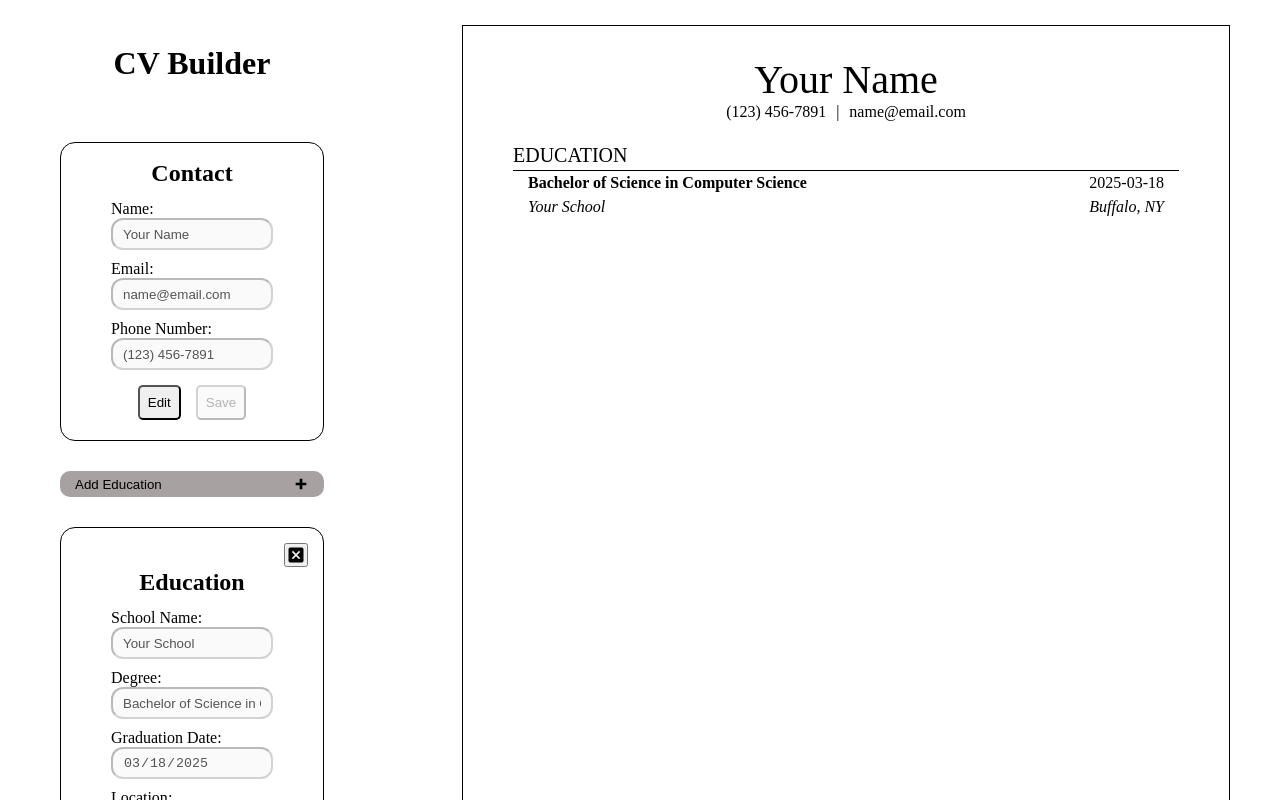
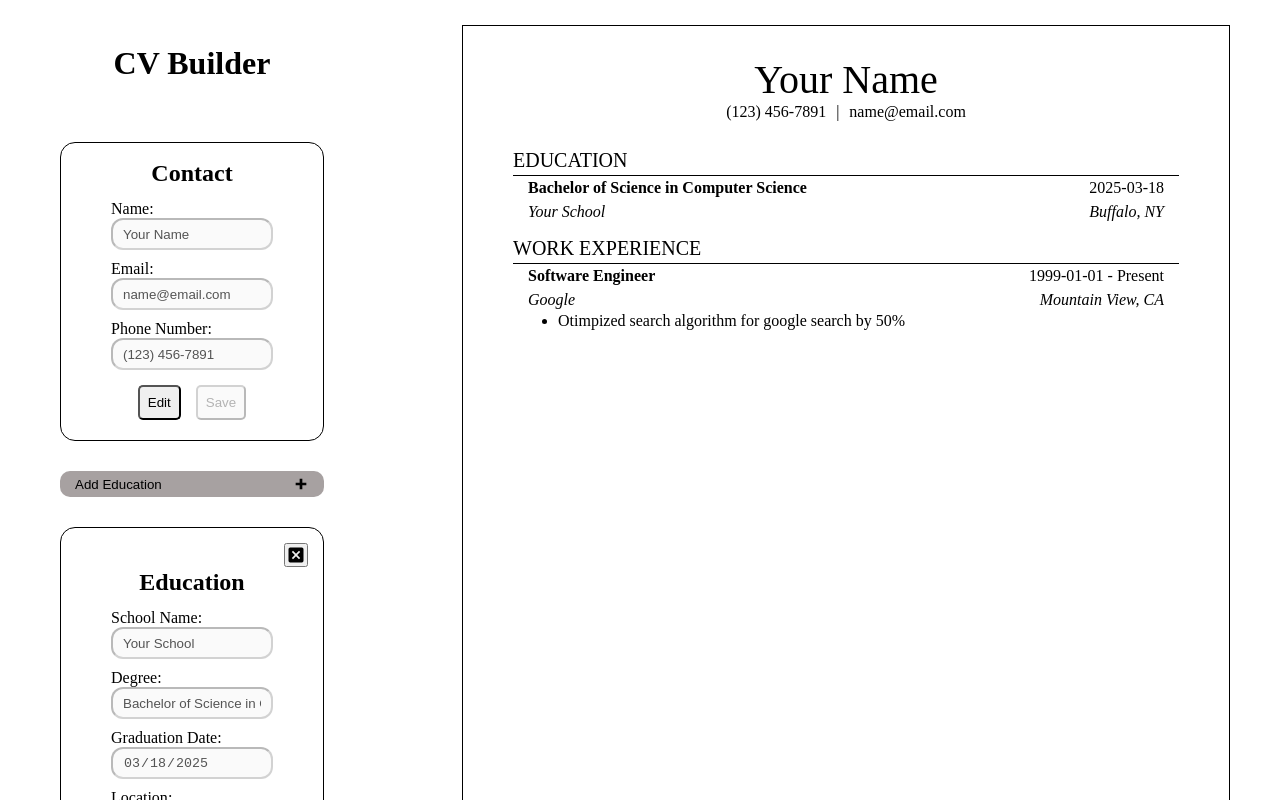
Before and after one commit to dfitch96/cv-app, a React (Vite) app: page / in a window 1280 px wide. Shown: the top 800 px of the page. Built offline with nearby package versions, Linux system fonts and the light colour scheme.

Commit message:
finished functionality for copying state from work experience forms to CV

```diff
--- a/src/App.jsx
+++ b/src/App.jsx
@@ -4,8 +4,9 @@ import Header from './components/Header';
 import ContactCard from './components/ContactCard';
 import EducationCard from './components/EducationCard';
 import WorkExperienceCard from './components/WorkExperienceCard';
-import CVHeader from './components/CVHeader';
+import CV_Header from './components/CV_Header';
 import CV_Education from './components/CV_Education';
+import CV_WorkExperience from './components/CV_WorkExperience';
 import AddButton from './components/AddButton';
 
 
@@ -120,6 +121,7 @@ function App() {
     const id = e.target.dataset.id;
     const newFormData = workExperienceFormData.filter(form => form.id !== id ? form : null);
     setWorkExperienceFormData([...newFormData]);
+    setWorkExperienceCVData([...newFormData])
   }
 
   function handleAddWorkDutyOnClick(e){
@@ -151,12 +153,13 @@ function App() {
         })}
         <AddButton text="Work Experience" handler={handleAddWorkExperienceOnClick} />
         {workExperienceFormData.map(form => {
-          return <WorkExperienceCard key={form.id} formData={form} handleInputOnChange={handleWorkExperienceOnChange} handleAddDutyOnClick={handleAddWorkDutyOnClick} handleDutyOnChange={handleWorkDutyOnChange} handleDelete={handleDeleteWorkExperienceOnClick}/>
+          return <WorkExperienceCard key={form.id} formData={form} handleInputOnChange={handleWorkExperienceOnChange} handleAddDutyOnClick={handleAddWorkDutyOnClick} handleDutyOnChange={handleWorkDutyOnChange} handleDelete={handleDeleteWorkExperienceOnClick} setCVData={setWorkExperienceCVData} CVData={workExperienceCVData}/>
         })}
       </div>
       <div className="cv-container">
-        <CVHeader formData={contactCVData}/>
+        <CV_Header formData={contactCVData}/>
         <CV_Education formData={educationCVData} />
+        <CV_WorkExperience formData={workExperienceCVData}/>
       </div>
     </div>
   )
--- a/src/components/CVHeader.jsx
+++ b/src/components/CV_Header.jsx
@@ -2,7 +2,7 @@ import '../styles/CvStyles.css'
 
 
 
-export default function CVHeader({formData}){
+export default function CV_Header({formData}){
 
   return(
     <div id='cv-header'>
--- /dev/null
+++ b/src/components/CV_WorkExperience.jsx
@@ -0,0 +1,38 @@
+
+
+
+
+export default function CV_WorkExperience({formData}){
+
+
+  return (
+    <div className="cv-template-container">
+      <div className="cv-template-header">
+        WORK EXPERIENCE
+      </div>
+
+      {formData.map(form => {
+        return (
+          <div key={form.id}>
+            <div className="cv-template-info">
+              <b>{form.jobTitle}</b>
+              <div>
+                {form.startDate}
+                {' - '}
+                {form.currentlyEmployed ? 'Present' : form.endDate}
+              </div>
+            </div>
+            <div className="cv-template-info">
+              <i>{form.company}</i>
+              <i>{form.location}</i>
+            </div>
+            <ul className="cv-template-ul">
+              {form.duties.map(duty => <li key={duty.id}>{duty.text}</li>)}
+            </ul>
+          </div>
+        );
+      })}
+
+    </div>
+  )
+}
--- a/src/components/EducationCard.jsx
+++ b/src/components/EducationCard.jsx
@@ -27,6 +27,7 @@ export default function EducationCard({formData, handleInputOnChange, setCVData,
       ]);
     }
 
+
   }
 
 
--- a/src/components/WorkExperienceCard.jsx
+++ b/src/components/WorkExperienceCard.jsx
@@ -4,7 +4,7 @@ import DeleteButton from "./DeleteButton";
 import { Input, Checkbox, TextArea } from "./Input";
 import {Button, ButtonGroup} from "./ButtonGroup";
 
-export default function WorkExperienceCard({formData, handleInputOnChange, handleAddDutyOnClick, handleDutyOnChange, handleDelete}){
+export default function WorkExperienceCard({formData, handleInputOnChange, handleAddDutyOnClick, handleDutyOnChange, handleDelete, setCVData, CVData}){
 
    const [isDisabled, setIsDisabled] = useState(true);
 
@@ -15,6 +15,18 @@ export default function WorkExperienceCard({formData, handleInputOnChange, handl
     function handleSaveOnClick(e){
       e.preventDefault();
       setIsDisabled(true);
+      // if this form has already been saved, update it at its current location, otherwise append it to the CVData array
+      if(CVData.findIndex(form => form.id === formData.id) !== -1){
+        const newCVData = CVData.map(form => form.id === formData.id ? formData : form);
+        setCVData(newCVData);
+        console.log("current record found");
+      } else{
+        setCVData([
+          ...CVData,
+          formData
+        ]);
+        console.log("current record not found");
+      }
     }
 
   return (
--- a/src/styles/CvStyles.css
+++ b/src/styles/CvStyles.css
@@ -6,6 +6,7 @@
   flex-direction: column;
   justify-content: center;
   align-items: center;
+  margin-bottom: 25px;
 }
 
 
@@ -28,13 +29,14 @@ a{
 
 
 .cv-template-container{
-  margin: 20px 30px;
+  margin: 10px 30px;
 }
 
 .cv-template-header{
   font-size: 1.25rem;
   border-bottom: thin solid black;
   padding: 3px 0;
+
 }
 
 .cv-template-container .cv-template-info{
@@ -43,3 +45,17 @@ a{
   align-items: center;
   padding: 3px 15px;
 }
+
+
+.cv-template-ul{
+  padding-left: 45px;
+
+}
+
+.cv-template-ul li:first-child{
+  margin-top: 0px;
+}
+
+.cv-template-ul li{
+  margin: 10px 0px;
+}
```
